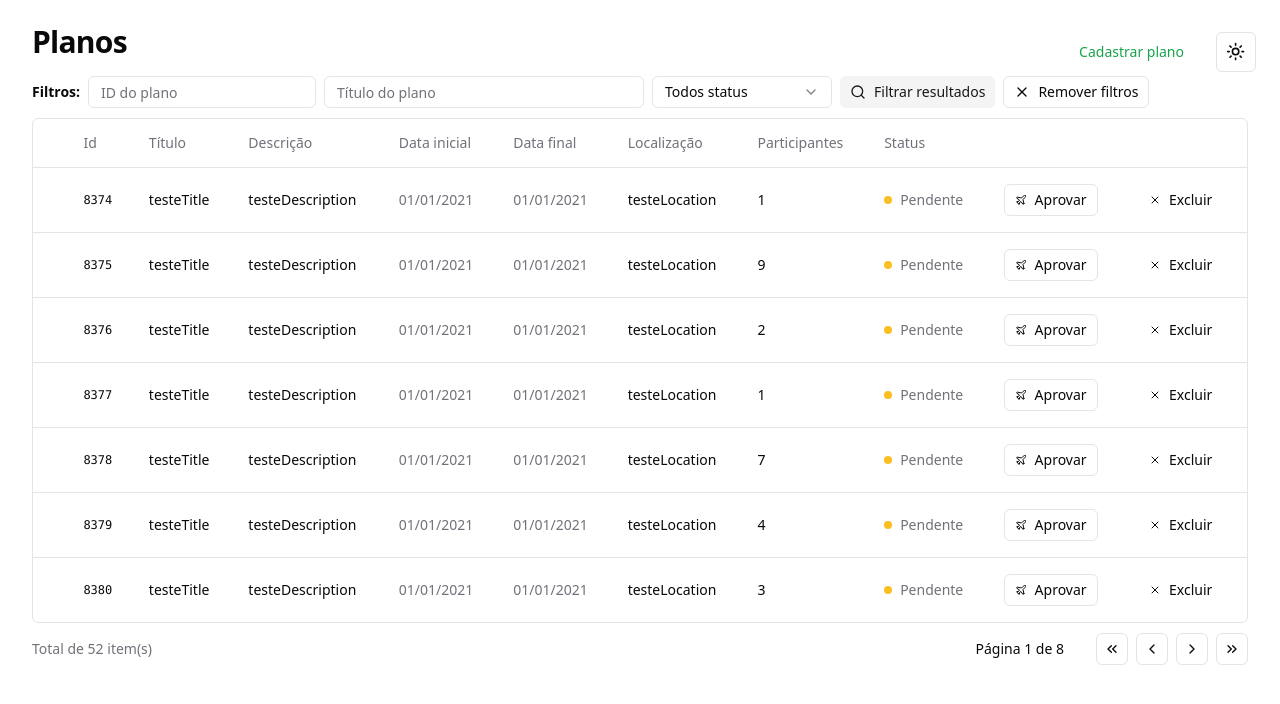
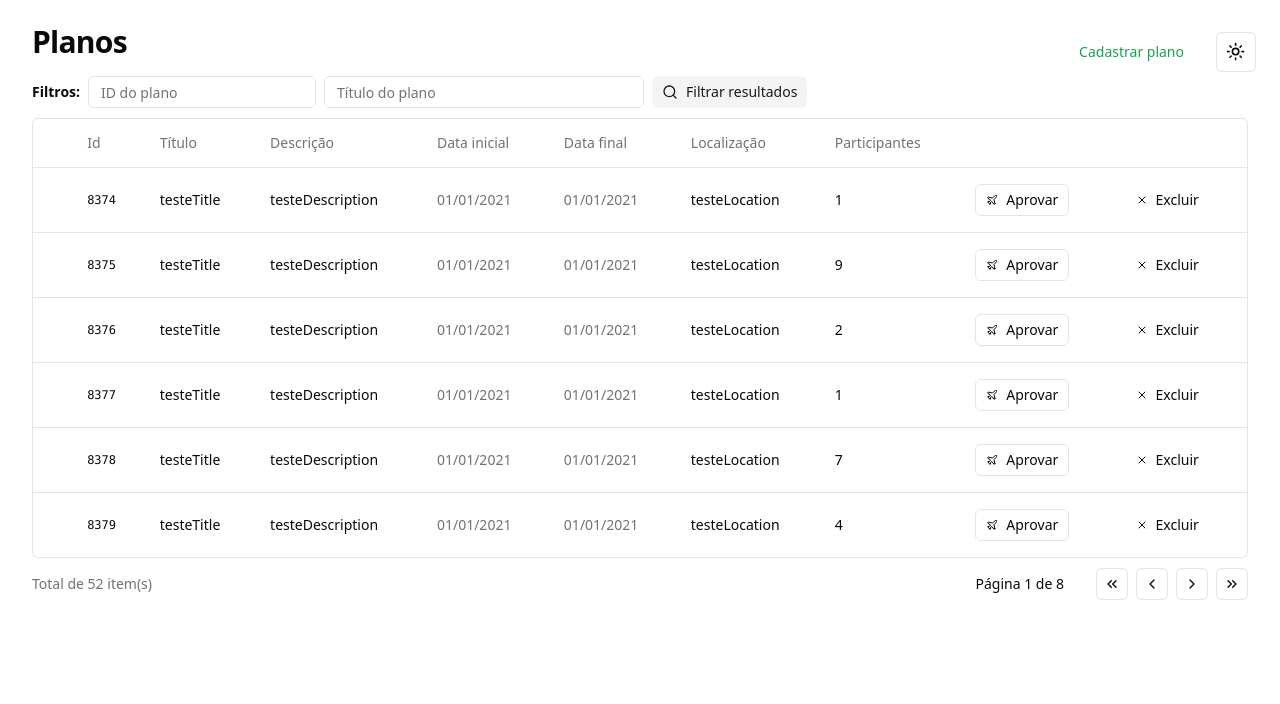
Before and after one commit to vanessabrazuna/vacation-planner, a React (Vite) app: page / in a window 1280 px wide. Shown: the top 704 px of the page. Built offline with nearby package versions, Linux system fonts and the light colour scheme.

Commit message:
feat: Add useSearchParams

```diff
--- a/src/data/plan.ts
+++ b/src/data/plan.ts
@@ -1,23 +1,14 @@
-// import { faker } from '@faker-js/faker'
+interface GetPlansFilters {
+  id: string | null
+  title: string | null
+}
 
-// export const plan = Array.from({ length: 7 }).map(() => {
-//   return {
-//     id: faker.number.int({ min: 1000, max: 2000 }),
-//     title: faker.lorem.words(1),
-//     description: faker.lorem.words(2),
-//     initialDate: faker.date.future(),
-//     finalDate: faker.date.future(),
-//     location: faker.location.city(),
-//     participants: faker.number.int({ min: 1, max: 10 }),
-//   }
-// })
-
-export async function getPlan() {
+export async function getPlan({ id, title }: GetPlansFilters) {
   await new Promise((resolve) => setTimeout(resolve, 1000))
 
-  return [
+  let plans = [
     {
-      id: 8374,
+      id: '8374',
       title: 'testeTitle',
       description: 'testeDescription',
       initialDate: '2021-01-01',
@@ -26,7 +17,7 @@ export async function getPlan() {
       participants: 1,
     },
     {
-      id: 8375,
+      id: '8375',
       title: 'testeTitle',
       description: 'testeDescription',
       initialDate: '2021-01-01',
@@ -35,7 +26,7 @@ export async function getPlan() {
       participants: 9,
     },
     {
-      id: 8376,
+      id: '8376',
       title: 'testeTitle',
       description: 'testeDescription',
       initialDate: '2021-01-01',
@@ -44,7 +35,7 @@ export async function getPlan() {
       participants: 2,
     },
     {
-      id: 8377,
+      id: '8377',
       title: 'testeTitle',
       description: 'testeDescription',
       initialDate: '2021-01-01',
@@ -53,7 +44,7 @@ export async function getPlan() {
       participants: 1,
     },
     {
-      id: 8378,
+      id: '8378',
       title: 'testeTitle',
       description: 'testeDescription',
       initialDate: '2021-01-01',
@@ -62,7 +53,7 @@ export async function getPlan() {
       participants: 7,
     },
     {
-      id: 8379,
+      id: '8379',
       title: 'testeTitle',
       description: 'testeDescription',
       initialDate: '2021-01-01',
@@ -70,20 +61,20 @@ export async function getPlan() {
       location: 'testeLocation',
       participants: 4,
     },
-    {
-      id: 8380,
-      title: 'testeTitle',
-      description: 'testeDescription',
-      initialDate: '2021-01-01',
-      finalDate: '2021-01-01',
-      location: 'testeLocation',
-      participants: 3,
-    },
   ]
+
+  if (id) {
+    plans = plans.filter((plan) => plan.id.includes(id))
+  }
+
+  if (title) {
+    plans = plans.filter((plan) => plan.title.includes(title))
+  }
+
+  return plans
 }
 
 interface CreatePlanRequest {
-  // id?: number
   title: string
   description: string
   initialDate: string
@@ -92,6 +83,7 @@ interface CreatePlanRequest {
   participants: number
 }
 
+// eslint-disable-next-line @typescript-eslint/no-unused-vars
 export async function createPlan(_: CreatePlanRequest) {
   await new Promise((resolve) => setTimeout(resolve, 1000))
 }
--- a/src/pages/plans/ plans.tsx
+++ b/src/pages/plans/ plans.tsx
@@ -1,9 +1,9 @@
 import { Dialog, DialogTrigger } from '@radix-ui/react-dialog'
-import { useQuery } from '@tanstack/react-query'
+import { useMutation, useQuery, useQueryClient } from '@tanstack/react-query'
 import { format } from 'date-fns'
 import { Plane, X } from 'lucide-react'
 import { Helmet } from 'react-helmet-async'
-import { Link } from 'react-router-dom'
+import { Link, useSearchParams } from 'react-router-dom'
 
 import { Pagination } from '@/components/pagination'
 import { ThemeToggle } from '@/components/theme/theme-toggle'
@@ -18,14 +18,32 @@ import {
 } from '@/components/ui/table'
 import { getPlan } from '@/data/plan'
 
-// import { plan } from '@/data/plan'
 import { PlanDetails } from './plan-details'
 import { PlanTableFilters } from './plan-table-filters'
 
 export function Plans() {
+  const queryClient = useQueryClient()
+  const [searchParams] = useSearchParams()
+
+  const id = searchParams.get('id')
+  const title = searchParams.get('title')
+
   const { data: plan } = useQuery({
-    queryKey: ['plan'],
-    queryFn: getPlan,
+    queryKey: ['plan', id, title],
+    queryFn: () =>
+      getPlan({
+        id,
+        title,
+      }),
+  })
+
+  const mutation = useMutation({
+    mutationFn: () => {
+      return queryClient.cancelQueries({ queryKey: ['plan'] })
+    },
+    onSuccess: () => {
+      alert('excluido')
+    },
   })
 
   return (
@@ -60,21 +78,19 @@ export function Plans() {
               <TableHeader>
                 <TableRow>
                   <TableHead className="w-[4px]"></TableHead>
-                  <TableHead className="w-[2px]">Id</TableHead>
-                  <TableHead className="w-[16px]">Título</TableHead>
-                  <TableHead className="w-[50px]">Descrição</TableHead>
+                  <TableHead className="w-[10px]">Id</TableHead>
+                  <TableHead className="w-[80px]">Título</TableHead>
+                  <TableHead className="w-[100px]">Descrição</TableHead>
                   <TableHead className="w-[30px]">Data inicial</TableHead>
                   <TableHead className="w-[30px]">Data final</TableHead>
                   <TableHead className="w-[14px]">Localização</TableHead>
                   <TableHead className="w-[4px]">Participantes</TableHead>
-                  <TableHead className="w-[110px]">Status</TableHead>
                   <TableHead className="w-[14px]"></TableHead>
                   <TableHead className="w-[14px]"></TableHead>
                 </TableRow>
               </TableHeader>
               <TableBody>
-                {plan &&
-                  plan.map((plan) => {
+                {plan?.map((plan) => {
                   return (
                     <TableRow key={plan.id}>
                       <TableCell></TableCell>
@@ -100,21 +116,17 @@ export function Plans() {
                         {plan.participants}
                       </TableCell>
                       <TableCell>
-                          <div className="flex items-center gap-2">
-                            <span className="h-2 w-2 rounded-full bg-amber-400" />
-                            <span className="font-medium text-muted-foreground">
-                              Pendente
-                            </span>
-                          </div>
-                        </TableCell>
-                        <TableCell>
                         <Button variant="outline" size="xs">
                           <Plane className="mr-2 h-3 w-3" />
                           Aprovar
                         </Button>
                       </TableCell>
                       <TableCell>
-                          <Button variant="ghost" size="xs">
+                        <Button
+                          variant="ghost"
+                          size="xs"
+                          onClick={() => mutation.mutate()}
+                        >
                           <X className="mr-2 h-3 w-3" />
                           Excluir
                         </Button>
--- a/src/pages/plans/plan-details.tsx
+++ b/src/pages/plans/plan-details.tsx
@@ -1,4 +1,5 @@
 import { zodResolver } from '@hookform/resolvers/zod'
+import { useMutation, useQueryClient } from '@tanstack/react-query'
 import { useForm } from 'react-hook-form'
 import { toast } from 'sonner'
 import { z } from 'zod'
@@ -12,11 +13,14 @@ import {
 } from '@/components/ui/dialog'
 import { Input } from '@/components/ui/input'
 import { Textarea } from '@/components/ui/textarea'
+import { createPlan } from '@/data/plan'
 import { validationPlanSchema } from '@/utils/validation'
 
 type ValidationPlanData = z.infer<typeof validationPlanSchema>
 
 export function PlanDetails() {
+  const queryClient = useQueryClient()
+
   const {
     register,
     handleSubmit,
@@ -26,9 +30,38 @@ export function PlanDetails() {
     resolver: zodResolver(validationPlanSchema),
   })
 
+  const { mutateAsync: createPlanFn } = useMutation({
+    mutationFn: createPlan,
+    onSuccess(_, variables) {
+      const cached = queryClient.getQueryData(['plan'])
+
+      queryClient.setQueryData(['plan'], (data) => {
+        return [
+          ...data,
+          {
+            id: Math.floor(Math.random() * 9000) + 1000, // id 4 dígitos
+            title: variables.title,
+            description: variables.description,
+            initialDate: variables.initialDate,
+            finalDate: variables.finalDate,
+            location: variables.location,
+            participants: variables.participants,
+          },
+        ]
+      })
+    },
+  })
+
   async function handlePlanDetails(data: ValidationPlanData) {
     try {
-      console.log(data)
+      await createPlanFn({
+        title: data.title,
+        description: data.description,
+        initialDate: data.startDate,
+        finalDate: data.endDate,
+        location: data.location,
+        participants: data.participants,
+      })
 
       await new Promise((resolve) => setTimeout(resolve, 2000))
 
--- a/src/pages/plans/plan-table-filters.tsx
+++ b/src/pages/plans/plan-table-filters.tsx
@@ -1,44 +1,76 @@
-import { Search, X } from 'lucide-react'
+import { zodResolver } from '@hookform/resolvers/zod'
+import { Search } from 'lucide-react'
+import { useForm } from 'react-hook-form'
+import { useSearchParams } from 'react-router-dom'
+import { z } from 'zod'
 
 import { Button } from '@/components/ui/button'
 import { Input } from '@/components/ui/input'
-import {
-  Select,
-  SelectContent,
-  SelectItem,
-  SelectTrigger,
-  SelectValue,
-} from '@/components/ui/select'
+
+const plansFiltersSchema = z.object({
+  id: z.string(),
+  title: z.string(),
+})
+
+type PlansFiltersData = z.infer<typeof plansFiltersSchema>
 
 export function PlanTableFilters() {
+  const [searchParams, setSearchParams] = useSearchParams()
+
+  const id = searchParams.get('id')
+  const title = searchParams.get('title')
+
+  const { register, handleSubmit } = useForm<PlansFiltersData>({
+    resolver: zodResolver(plansFiltersSchema),
+    values: {
+      id: id ?? '',
+      title: title ?? '',
+    },
+  })
+
+  function handleFilterPlans({ id, title }: PlansFiltersData) {
+    setSearchParams((state) => {
+      if (id) {
+        state.set('id', id)
+      } else {
+        state.delete('id')
+      }
+
+      return state
+    })
+
+    setSearchParams((state) => {
+      if (id) {
+        state.set('title', title)
+      } else {
+        state.delete('title')
+      }
+
+      return state
+    })
+  }
+
   return (
-    <form className="flex items-center gap-2">
+    <form
+      onSubmit={handleSubmit(handleFilterPlans)}
+      className="flex items-center gap-2"
+    >
       <span className="text-sm font-semibold">Filtros:</span>
-      <Input placeholder="ID do plano" className="h-8 w-auto" />
-      <Input placeholder="Título do plano" className="h-8 w-[320px]" />
-      <Select defaultValue="all">
-        <SelectTrigger className="h-8 w-[180px]">
-          <SelectValue />
-        </SelectTrigger>
-        <SelectContent>
-          <SelectItem value="all">Todos status</SelectItem>
-          <SelectItem value="pending">Pendente</SelectItem>
-          <SelectItem value="canceled">Cancelada</SelectItem>
-          <SelectItem value="defeated">Vencida</SelectItem>
-          <SelectItem value="regularized">Regularizada</SelectItem>
-          <SelectItem value="not allowed">Não autorizada</SelectItem>
-        </SelectContent>
-      </Select>
+      <Input
+        placeholder="ID do plano"
+        className="h-8 w-auto"
+        {...register('id')}
+      />
+      <Input
+        placeholder="Título do plano"
+        className="h-8 w-[320px]"
+        {...register('title')}
+      />
 
       <Button type="submit" variant="secondary" size="xs">
         <Search className="mr-2 h-4 w-4" />
         Filtrar resultados
       </Button>
-
-      <Button type="button" variant="outline" size="xs">
-        <X className="mr-2 h-4 w-4" />
-        Remover filtros
-      </Button>
     </form>
   )
 }
```
Also changed, not shown: public/favicon.png. Lines whose indentation alone changed are shown as unchanged.
